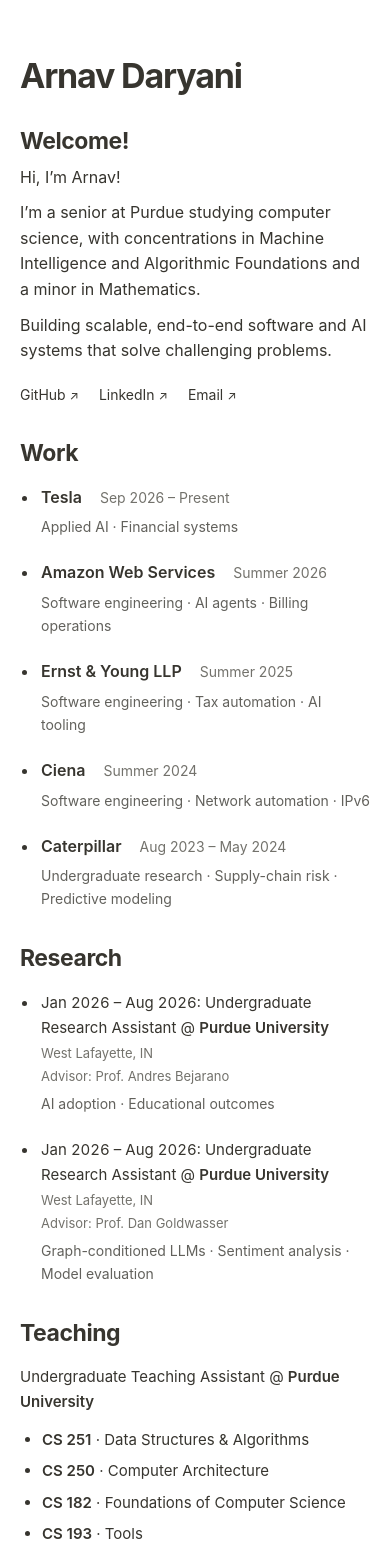
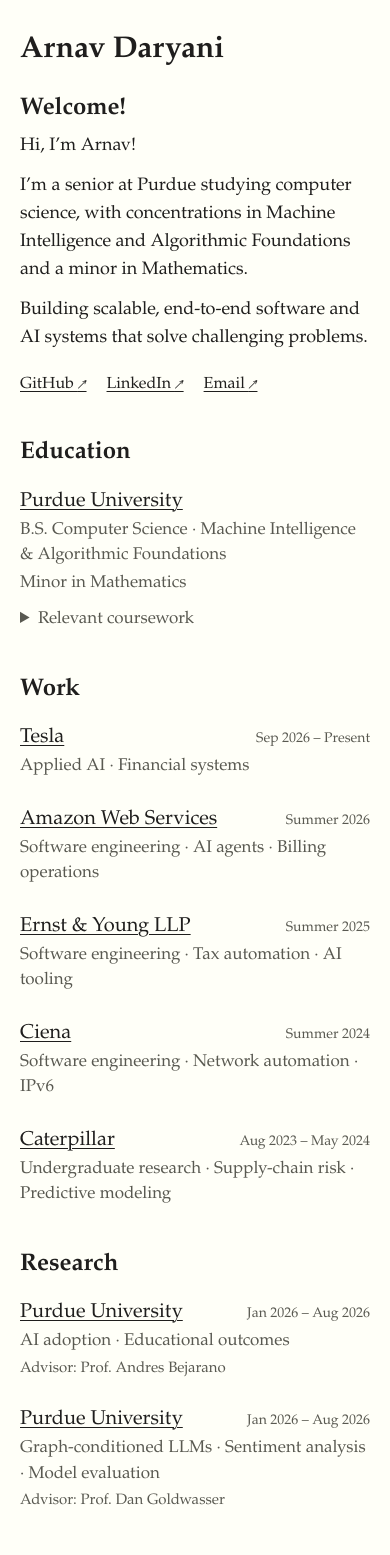
Before and after one commit to arnavdaryani/Personal-Website, a React (Vite) app: page / in a window 390 px wide. Shown: the top 1555 px of the page. Built offline with nearby package versions, Linux system fonts and the light colour scheme.

Commit message:
Match CV entry formatting and add expandable coursework

```diff
--- /dev/null
+++ b/src/components/EducationSection.jsx
@@ -0,0 +1,37 @@
+const courses = [
+  ["CS 471", "Introduction To Artificial Intelligence"],
+  ["CS 381", "Analysis of Algorithms"],
+  ["CS 380", "Python Programming"],
+  ["CS 373", "Data Mining & Machine Learning"],
+  ["CS 354", "Operating Systems"],
+  ["CS 348", "Information Systems"],
+  ["CS 252", "Systems Programming"],
+  ["CS 251", "Data Structures and Algorithms"],
+  ["CS 250", "Computer Architecture"],
+  ["CS 240", "Programming in C"],
+  ["CS 211", "Competitive Programming 1"],
+  ["CS 193", "UNIX Tools"],
+  ["CS 182", "Foundations of Computer Science (Discrete Math)"],
+  ["CS 180", "Object-Oriented Programming in Java"],
+  ["MA 416", "Probability"],
+  ["MA 351", "Elementary Linear Algebra"],
+  ["MA 341", "Foundations Of Analysis"],
+  ["MA 261", "Multivariable Calculus"],
+  ["ECON 451", "Game Theory"],
+  ["STAT 350", "Introduction to Statistics"],
+];
+
+export const EducationSection = () => (
+  <section id="education" className="content-section page-width" aria-labelledby="education-title">
+    <h2 id="education-title">Education</h2>
+    <p className="work-heading"><a href="https://www.purdue.edu/" target="_blank" rel="noopener noreferrer">Purdue University</a></p>
+    <p className="role-overview">B.S. Computer Science · Machine Intelligence &amp; Algorithmic Foundations</p>
+    <p className="role-overview">Minor in Mathematics</p>
+    <details className="coursework">
+      <summary>Relevant coursework</summary>
+      <ul className="coursework-courses">
+        {courses.map(([code, title]) => <li key={code}><span className="coursework-code">{code}</span><span>{title}</span></li>)}
+      </ul>
+    </details>
+  </section>
+);
--- a/src/components/ExperienceSection.jsx
+++ b/src/components/ExperienceSection.jsx
@@ -94,22 +94,17 @@ const workInfo = {
 };
 
 const ExperienceRow = ({ exp, work }) => {
-  const [company, location] = exp.company.split(" | ");
-  if (work) {
-    const info = workInfo[exp.id];
-    return (
-      <li className="experience-row">
-        <p className="work-heading"><a href={info.url} target="_blank" rel="noopener noreferrer">{company}</a><span className="work-date">{info.period}</span></p>
-        <p className="role-overview">{info.focus}</p>
-      </li>
-    );
-  }
+  const company = exp.company.split(" | ")[0];
+  const info = work ? workInfo[exp.id] : {
+    url: "https://www.purdue.edu/",
+    period: shortPeriod(exp.period),
+    focus: exp.description,
+  };
   return (
     <li className="experience-row">
-      <p className="role-heading"><span className="experience-date">{shortPeriod(exp.period)}:</span>{" "}{exp.title} @ <strong>{company}</strong></p>
-      <p className="role-location">{location}</p>
+      <p className="work-heading"><a href={info.url} target="_blank" rel="noopener noreferrer">{company}</a><span className="work-date">{info.period}</span></p>
+      <p className="role-overview">{info.focus}</p>
       {exp.subtitle && <p className="advisor">{exp.subtitle}</p>}
-      <p className="role-overview">{exp.description}</p>
     </li>
   );
 };
--- a/src/index.css
+++ b/src/index.css
@@ -1,70 +1,72 @@
 @import "tailwindcss" source("./");
 @theme {
-  --color-background: #ffffff;
-  --color-foreground: #37352f;
-  --color-card: #ffffff;
-  --color-primary: #37352f;
-  --color-primary-foreground: #ffffff;
-  --color-border: #e9e9e7;
-  --color-muted: #f5f5f3;
-  --color-muted-foreground: #73726c;
-  --color-secondary: #f5f5f3;
-  --color-secondary-foreground: #37352f;
+  --color-background: #fffff8;
+  --color-foreground: #1f1e1d;
+  --color-card: #fffff8;
+  --color-primary: #1f1e1d;
+  --color-primary-foreground: #fffff8;
+  --color-border: #dfdfd8;
+  --color-muted: #f5f5ee;
+  --color-muted-foreground: #595951;
+  --color-secondary: #f5f5ee;
+  --color-secondary-foreground: #1f1e1d;
 }
-:root { color-scheme: light; font-family: -apple-system, BlinkMacSystemFont, "Segoe UI", Helvetica, Arial, sans-serif; font-synthesis: none; background: #fff; color: #37352f; }
+:root { color-scheme: light; font-family: Palatino, "Palatino Linotype", "Book Antiqua", Georgia, serif; font-synthesis: none; background: #fffff8; color: #1f1e1d; }
 * { box-sizing: border-box; }
 html { scroll-behavior: smooth; scroll-padding-top: 32px; }
 body { margin: 0; -webkit-font-smoothing: antialiased; }
-a { color: inherit; text-decoration-thickness: 1px; text-underline-offset: 3px; text-decoration-color: #b7b6b2; }
-a:hover { text-decoration-color: #37352f; }
+a { color: inherit; text-decoration: underline; text-decoration-thickness: 1px; text-underline-offset: 3px; }
+a:hover { color: #626255; }
 button, input, textarea { font: inherit; }
-::selection { background: #dceaf5; }
-:focus-visible { outline: 2px solid #547da1; outline-offset: 4px; }
-.page-width { width: min(708px, calc(100% - 64px)); margin-inline: auto; }
-.intro { padding-top: 130px; }
-h1 { font-size: 40px; font-weight: 700; line-height: 1.2; letter-spacing: -.035em; margin: 0 0 40px; }
-h2 { font-size: 25px; font-weight: 650; line-height: 1.3; letter-spacing: -.02em; margin: 0 0 16px; }
+::selection { background: #e6e6cd; }
+:focus-visible { outline: 2px solid #656d50; outline-offset: 4px; }
+.page-width { width: min(700px, calc(100% - 64px)); margin-inline: auto; }
+.intro { padding-top: 44px; }
+h1 { font-size: 34px; font-weight: 700; line-height: 1.2; margin: 0 0 32px; }
+h2 { font-size: 24px; font-weight: 700; line-height: 1.3; margin: 0 0 16px; }
 .welcome-title { margin-bottom: 8px; }
-.intro-copy { font-size: 16px; line-height: 1.6; }
-.intro-copy p { margin: 0 0 10px; }
+.intro-copy { font-size: 19px; line-height: 1.55; }
+.intro-copy p { margin: 0 0 12px; }
 .intro-links { display: flex; flex-wrap: wrap; gap: 20px; margin-top: 20px; }
-.intro-links a { font-size: 14px; }
+.intro-links a { font-size: 16px; }
 .intro-links span { font-size: 12px; }
-.content-section { padding-top: 40px; }
-.experience-list { margin: 0; padding-left: 22px; list-style: disc; }
-.experience-row { padding-left: 2px; margin: 0 0 20px; }
+.content-section { padding-top: 54px; }
+.experience-list { margin: 0; padding: 0; list-style: none; }
+.experience-row { margin: 0 0 24px; }
 .experience-row:last-child { margin-bottom: 0; }
-.role-heading { margin: 0; font-size: 15px; line-height: 1.65; }
-.role-heading strong { font-weight: 600; }
-.experience-date { color: #37352f; font-variant-numeric: tabular-nums; }
-.role-location { color: #73726c; font-size: 13px; margin: 3px 0 0; }
-.advisor { color: #73726c; font-size: 13px; line-height: 1.6; margin: 3px 0 0; }
-.role-overview { font-size: 14px; line-height: 1.65; color: #62615c; margin: 5px 0 0; }
-.project-list { display: grid; gap: 24px; }
-.project-title { margin: 0; font-size: 17px; line-height: 1.5; font-weight: 600; }
-.project-title a { text-decoration: underline; }
-.project-title span { font-size: 14px; font-weight: 400; }
-.project-entry p { font-size: 15px; line-height: 1.65; margin: 7px 0; }
-.project-tags { color: #73726c; font-size: 12px; line-height: 1.6; }
-#projects { padding-bottom: 90px; }
-.skip-link { position: absolute; top: -80px; left: 16px; z-index: 100; padding: 12px; background: #fff; }
+.work-heading { display: flex; justify-content: space-between; align-items: baseline; gap: 8px 24px; margin: 0; font-size: 20px; line-height: 1.5; }
+.work-heading a { font-weight: 400; }
+.work-date { flex-shrink: 0; font-size: 15px; color: #595951; white-space: nowrap; }
+.role-heading { font-size: 17px; line-height: 1.55; margin: 0; }
+.role-heading strong { font-weight: 400; }
+.role-overview { color: #595951; font-size: 17px; line-height: 1.5; margin: 2px 0 0; }
+.advisor { color: #595951; font-size: 15px; line-height: 1.5; margin: 3px 0 0; }
+.project-list { display: grid; gap: 26px; }
+.project-title { margin: 0; font-size: 20px; line-height: 1.5; font-weight: 400; }
+.project-entry p { font-size: 17px; color: #595951; line-height: 1.5; margin: 3px 0 7px; }
+.project-tags { color: #69695e; font-size: 14px; line-height: 1.5; }
+#projects { padding-bottom: 80px; }
+.teaching-courses { list-style: disc; padding-left: 22px; margin: 12px 0 0; font-size: 17px; line-height: 1.6; }
+.teaching-courses li { margin-bottom: 5px; }
+.teaching-courses strong { font-weight: 400; }
+.coursework { margin-top: 10px; color: #595951; font-size: 17px; }
+.coursework summary { cursor: pointer; width: fit-content; line-height: 1.6; }
+.coursework summary:hover { color: #1f1e1d; }
+.coursework-courses { list-style: none; margin: 14px 0 0; padding: 0 0 0 16px; }
+.coursework-courses li { display: grid; grid-template-columns: 88px minmax(0,1fr); gap: 8px; padding: 4px 0; line-height: 1.5; }
+.coursework-code { color: #1f1e1d; white-space: nowrap; }
+.skip-link { position: absolute; top: -80px; left: 16px; z-index: 100; padding: 12px; background: #fffff8; }
 .skip-link:focus { top: 8px; }
 @media (max-width: 600px) {
   .page-width { width: calc(100% - 40px); }
-  .intro { padding-top: 56px; }
-  h1 { font-size: 34px; margin-bottom: 30px; }
-  h2 { font-size: 23px; }
-  .content-section { padding-top: 34px; }
-  .experience-list { padding-left: 19px; }
-  .experience-row { margin-bottom: 22px; }
+  .intro { padding-top: 32px; }
+  h1 { font-size: 30px; margin-bottom: 26px; }
+  .intro-copy { font-size: 18px; }
+  .content-section { padding-top: 42px; }
+  .work-heading { flex-wrap: wrap; gap: 0 16px; }
+  .work-date { margin-left: auto; font-size: 14px; }
+  .coursework-courses { padding-left: 4px; }
+  .coursework-courses li { grid-template-columns: 80px minmax(0,1fr); }
   #projects { padding-bottom: 56px; }
 }
 @media (prefers-reduced-motion: reduce) { html { scroll-behavior: auto; } }
-
-.teaching-courses { list-style: disc; padding-left: 22px; margin: 12px 0 0; font-size: 15px; line-height: 1.7; }
-.teaching-courses li { margin-bottom: 6px; }
-.teaching-courses strong { font-weight: 600; }
-
-.work-heading { display: flex; flex-wrap: wrap; align-items: baseline; gap: 4px 18px; margin: 0; font-size: 16px; line-height: 1.6; }
-.work-heading a { font-weight: 600; }
-.work-date { color: #73726c; font-size: 14px; }
--- a/src/pages/Home.jsx
+++ b/src/pages/Home.jsx
@@ -1,12 +1,14 @@
 import { AboutSection } from "../components/AboutSection";
 import { ProjectsSection } from "../components/ProjectsSection";
 import { ExperienceSection } from "../components/ExperienceSection";
+import { EducationSection } from "../components/EducationSection";
 export const Home = () => {
   return (
     <div className="min-h-screen bg-background text-foreground overflow-x-clip">
       <a href="#about" className="skip-link">Skip to content</a>
       <main>
         <AboutSection />
+        <EducationSection />
         <ExperienceSection />
         <ProjectsSection />
       </main>
```
Also changed, not shown: 3 other files (tests, documents, lock files or other folders).
